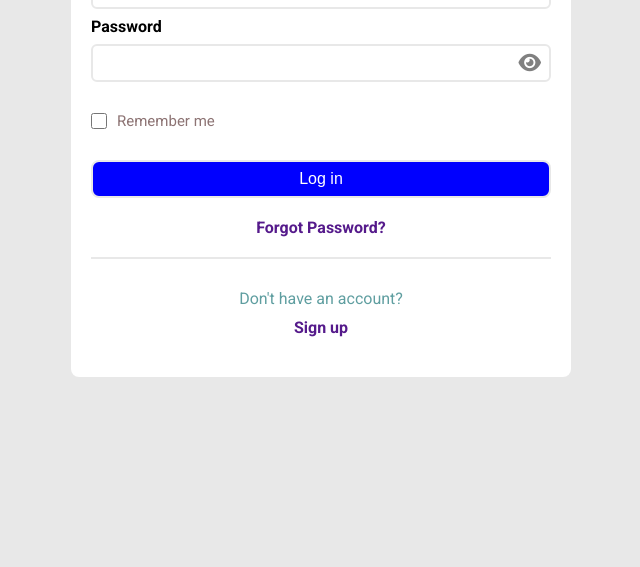
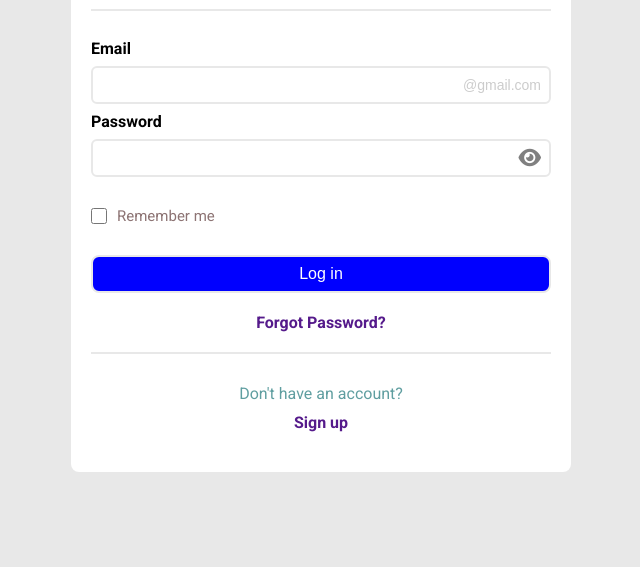
Before and after one commit to xuanTruongIT04/HIT_WEB_2021, a plain HTML site: page BTVN_B2/Bai2/index.html in a window 1280 px wide. Shown: the part 233-800 px from the top of the page, without its empty margins (319-959 px from the left). Drawn offline with Linux system fonts and the light colour scheme.

Commit message:
Add lesson 2

```diff
--- a/BTVN_B2/Bai2/assets/css/style.css
+++ b/BTVN_B2/Bai2/assets/css/style.css
@@ -12,11 +12,16 @@ body {
 }
 
 #wrapper {
-    max-width: 500px;
+    min-width: 500px;
     margin: 0 auto;
     background-color: #fff;
     padding: 20px;
     border-radius: 8px;
+    position: absolute;
+    transform: translateY(50%);
+    top: 50%;
+    left: 50%;
+    transform: translate(-50%, -50%);
 }
 
 #header {
--- a/BTVN_B2/Bai2/index.html
+++ b/BTVN_B2/Bai2/index.html
@@ -9,7 +9,7 @@
     <link rel="stylesheet" href="./assets/css/style.css">
     <!-- Link Font -->
     <link rel="preconnect" href="https://fonts.googleapis.com">
-    <link rel="preconnect" href="https://fonts.gstatic.com" crossorigin>
+    <link rel="preconnect" href="https://fonts.gstatic.com" crosưsorigin>
     <link
         href="https://fonts.googleapis.com/css2?family=Montserrat:ital,wght@0,100;0,200;0,300;0,400;0,500;0,600;0,700;0,800;0,900;1,100;1,200;1,300;1,400;1,500;1,600;1,700;1,800;1,900&family=Roboto:ital,wght@0,100;0,300;0,400;0,500;0,700;0,900;1,100;1,300;1,400;1,500;1,700;1,900&display=swap"
         rel="stylesheet">
```
